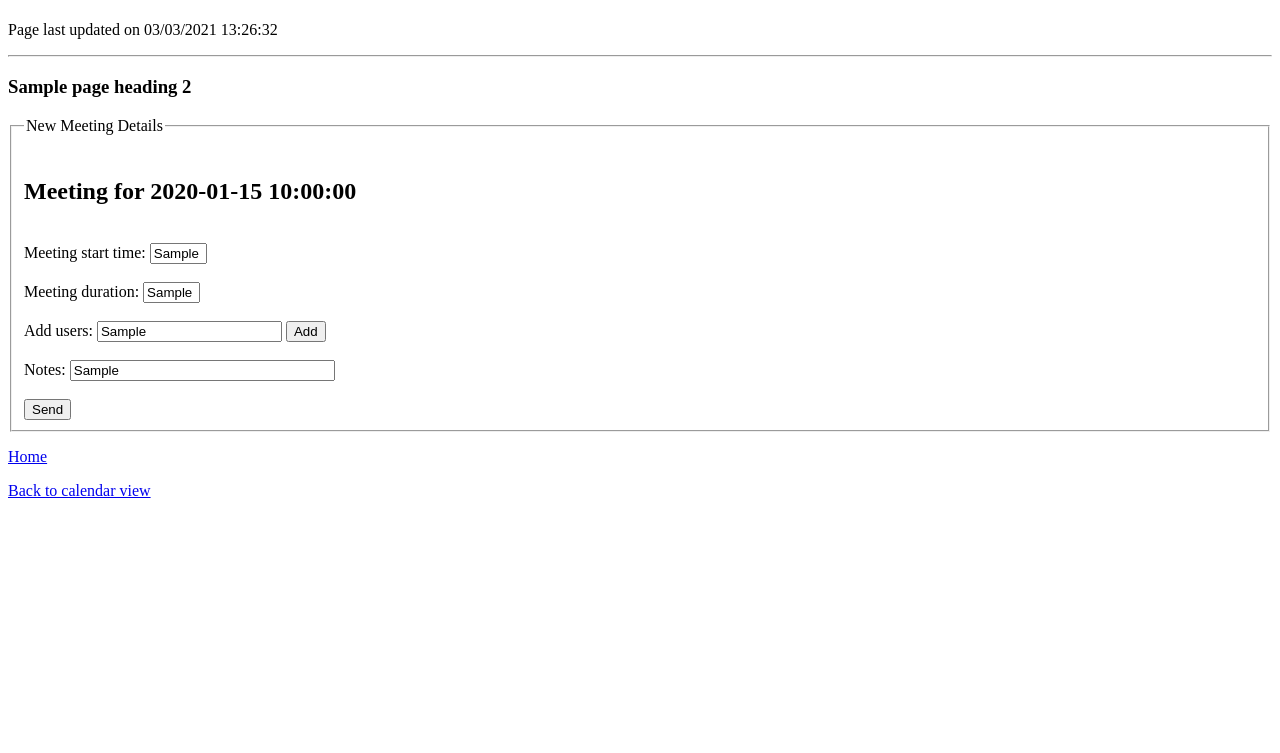
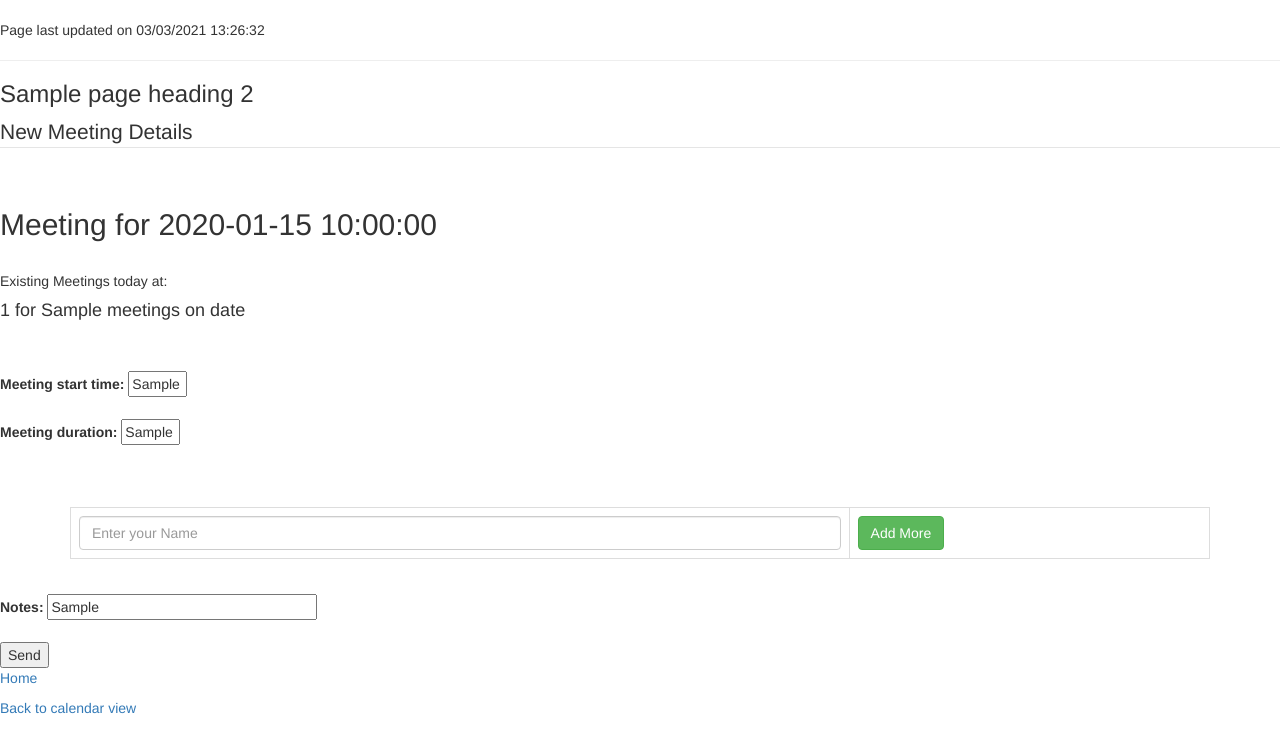
Before and after one commit to mellison99/Development_Project, a PHP site: template includes/Meeting/app/templates/sendmessage.html.twig in a window 1280 px wide. Shown: the top 753 px of the page. Run offline with PHP 8.4, Linux system fonts and the light colour scheme; the template is opened without the code that fills it: most values are stand-ins (such as "Sample title", 1, 10 or a date in 2020); some libraries are stand-ins or nearby versions.

Commit message:
Add jquery functionality allowing user to add multiple users to meeting implemented for loops running database insertion commands to insert users correctly. Finished-ish the query to retrieve existing meetings based on date/user     -currently weird bug where this duplicates on webpage only (database seems fine)
Next steps are to verify users added to meeting and display their existing meeting times when needed --> stretch maybe to fetch numbers and send messages to all users in meeting and update database to have a confirmation value for all meetings (will be in meeting_user) Functionality should be based in seperate tab that allows users to reject (which will delete their record of the meeting) or accept which will update the confirmation value)

```diff
--- a/includes/Meeting/app/src/SQLQueries.php
+++ b/includes/Meeting/app/src/SQLQueries.php
@@ -94,7 +94,7 @@ class SQLQueries
     }
     public static function getMeetingByDateUser()
     {
-        $query_string  = "SELECT meeting_data.meeting_time,meeting_data.meeting_date, meeting_data.meeting_host, meeting_user.user_email " ;
+        $query_string  = "SELECT meeting_data.meeting_time,meeting_data.meeting_date, meeting_data.meeting_duration, meeting_data.meeting_host, meeting_user.user_email " ;
         $query_string .= "FROM meeting_data JOIN meeting_user ON meeting_data.meetingId = meeting_user.meetingId ";
         $query_string .= "WHERE meeting_user.user_email = :user_email ";
         $query_string .= "AND meeting_data.meeting_date = :meeting_date ";
--- a/includes/Meeting/app/templates/calendar.html.twig
+++ b/includes/Meeting/app/templates/calendar.html.twig
@@ -26,7 +26,10 @@
             calendar
 
         </div>
-            <p class="curr_page"><a href="{{ landing_page }}">Home</a></p>
+            <p class="curr_page"><a href="{{ landing_page }}">Home</a>
+            <p class="curr_page"><a href="{{ landing_page }}">Scheduled Meetings</a>
+            <p class="curr_page"><a href="{{ landing_page }}">New Meeting Requests</a>
+            <p class="curr_page"><a href="{{ landing_page }}">Preferences and account settings</a></p>
 {#            <p <a class = 'btn btn-xs btn-primary' href='?month=".date('m',mktime(0,0,0,$month-1,1,#}
 {#            $year))."&year=".date('Y',mktime(0,0,0,$month-1,1,$year))."Previous Month</a>"</p>#}
 {#            <p <a class = 'btn btn-xs btn-primary' href='?month=".date('m',mktime(0,0,0,$month+1,1,#}
--- a/includes/Meeting/app/templates/sendmessage.html.twig
+++ b/includes/Meeting/app/templates/sendmessage.html.twig
@@ -1,5 +1,8 @@
 {% extends 'banner.html.twig' %}
 {% block content %}
+<link rel="stylesheet" href="https://maxcdn.bootstrapcdn.com/bootstrap/3.3.6/css/bootstrap.min.css" />
+<script src="https://maxcdn.bootstrapcdn.com/bootstrap/3.3.6/js/bootstrap.min.js"></script>
+<script src="https://ajax.googleapis.com/ajax/libs/jquery/2.2.0/jquery.min.js"></script>
     <div id="page-content-div">
         <h3>{{ page_heading_2 }}</h3>
         <form action="{{ action }}" method="{{ method }}">
@@ -8,15 +11,36 @@
                 <br>
                 <h2>Meeting for {{ date }}</h2>
                 <br>
+                Existing Meetings today at:
+                {% for code, name in meetingsOnDate %}
+                    <h4 value="{{code}}">{{name[0]}} for {{ name[2] }}</h4>
+                {% endfor %}
+                <br>
+                <br>
                 <label for="time">Meeting start time:</label>
                 <input id="time" name="time" type="string" value="{{ initial_input_box_value }}" size="4" maxlength="5">
                 <br><br>
                 <label for="time">Meeting duration:</label>
                 <input id="duration" name="duration" type="string" value="{{ initial_input_box_value }}" size="4" maxlength="5">
                 <br><br>
-                <label for="user">Add users:</label>
-                <input id="user" name="user" type="string" value="{{ initial_input_box_value }}" size="20" maxlength="60">
-                <input type="submit"  value="Add" href = "{{ Add }}"></a><br><br>
+                <div class="container">
+                    <br />
+                    <br />
+                    <div class="form-group">
+                        <form name="add_name" id="add_name">
+                            <div class="table-responsive">
+                                <table class="table table-bordered" id="dynamic_field">
+                                    <tr>
+                                        <td><input type="text" name="name[]" placeholder="Enter your Name" class="form-control name_list" /></td>
+                                        <td><button type="button" name="add" id="add" class="btn btn-success">Add More</button></td>
+                                    </tr>
+                                </table>
+{#                                <input type="button" name="submit" id="submit" class="btn btn-info" value="Submit" />#}
+                            </div>
+                        </form>
+                    </div>
+                </div>
+
                 <label for="notes">Notes:</label>
                 <input id="notes" name="notes" type="string" value="{{ initial_input_box_value }}" size="30" maxlength="140">
                 <br><br>
@@ -26,4 +50,23 @@
         <p class="curr_page"><a href="{{ landing_page }}">Home</a></p>
         <p class="curr_page"><a href="{{ Calendar }}">Back to calendar view</a></p>
     </div>
+    <html>
+
+
+    </html>
+    <script>
+        $(document).ready(function(){
+            var i=1;
+            $('#add').click(function(){
+                i++;
+                $('#dynamic_field').append('<tr id="row'+i+'"><td><input type="text" name="name[]" placeholder="Enter your Name" class="form-control name_list" /></td><td><button type="button" name="remove" id="'+i+'" class="btn btn-danger btn_remove">X</button></td></tr>');
+            });
+            $(document).on('click', '.btn_remove', function(){
+                var button_id = $(this).attr("id");
+                $('#row'+button_id+'').remove();
+            });
+
+        });
+    </script>
+
 {% endblock %}
--- a/includes/Meeting/app/templates/sent_message.html.twig
+++ b/includes/Meeting/app/templates/sent_message.html.twig
@@ -5,7 +5,10 @@
         <form action="{{ action }}" method="{{ method }}">
             <fieldset>
                 <legend>Meeting details</legend>
-                <p>user(s): {{ user }} </p>
+                <p>User List: </p>
+                {% for code, name in user %}
+                    <p value="{{code}}">{{name}}</p>
+                {% endfor %}
                 <p>time: {{ time  }} </p>
                 <p>host: {{ host }} </p>
 
```
Also changed, not shown: includes/Meeting/app/routes/sendmessage.php (+24 -5 lines), includes/Meeting/app/routes/sendmessagelandingpage.php (+6 -4 lines), includes/Meeting/app/src/RegisterDetailsModel.php (+26 -4 lines).
